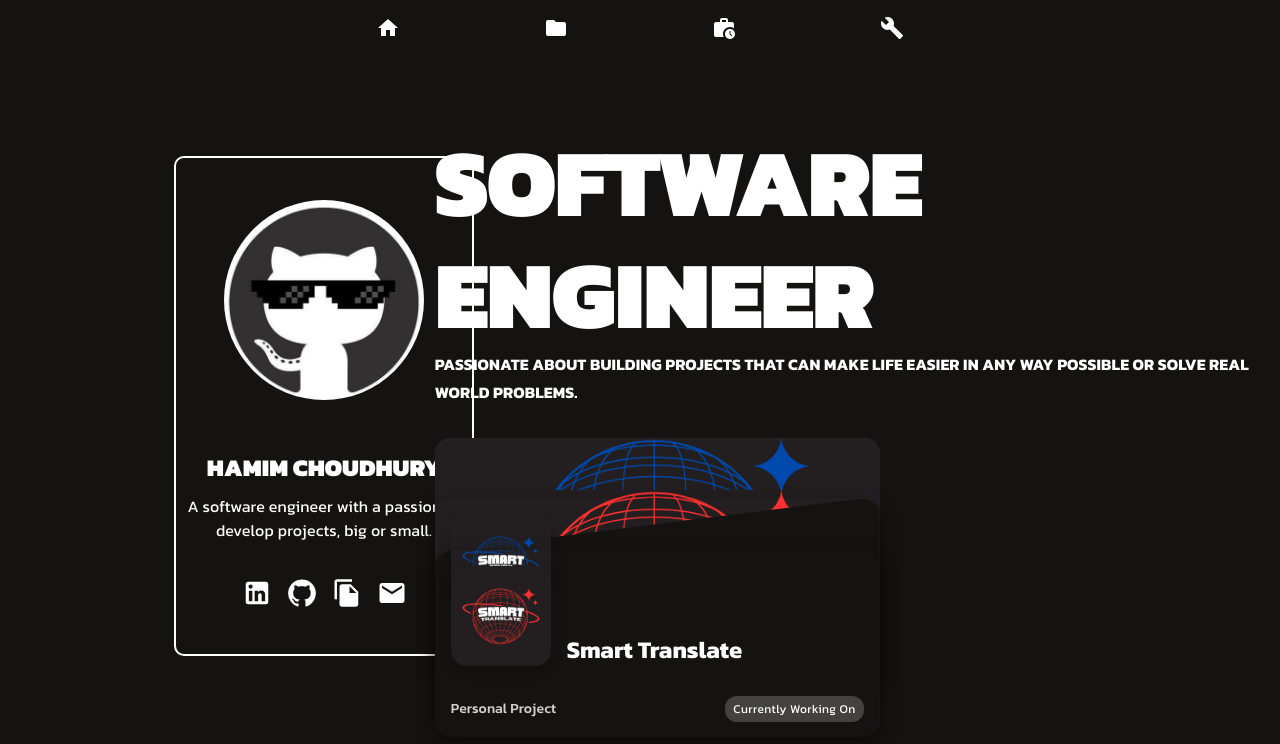
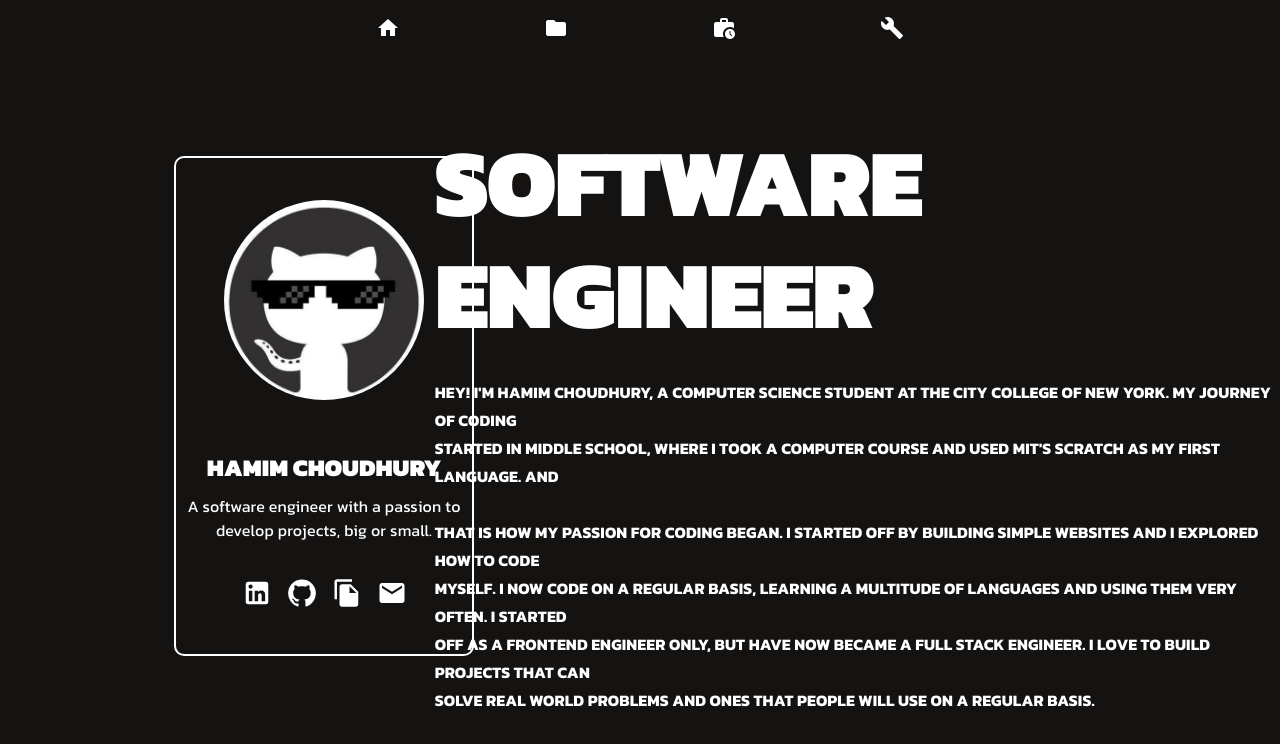
Before and after one commit to hamim23z/OfficialPortfolio, a Next.js app: page / in a window 1280 px wide. Shown: the top 744 px of the page. Built offline with nearby package versions, Linux system fonts and the light colour scheme.

Commit message:
Added bio

```diff
--- a/app/page.js
+++ b/app/page.js
@@ -419,8 +419,22 @@ export default function HomePage() {
                   textTransform: "uppercase",
                 }}
               >
-                Passionate about building projects that can make life easier in
-                any way possible or solve real world problems.
+                <br></br>
+                Hey! I&apos;m Hamim Choudhury, a Computer Science student at The City College of New York.
+
+                My journey of coding <br></br>started in middle school, where I took a computer course and used MIT&apos;s
+                Scratch as my first language. And
+                <br></br>
+                <br></br>
+                that is how my passion for coding began. I started off by building simple websites and I explored how to code
+                <br></br>
+                myself. I now code on a regular basis, learning a multitude of languages and using them very often. I started
+                <br></br>
+                off as a frontend engineer only, but have now became a full stack engineer. I love to build projects that can
+                <br></br>
+                solve real world problems and ones that people will use on a regular basis.
+
+
               </Typography>
 
               <Box mt={4}>
```
